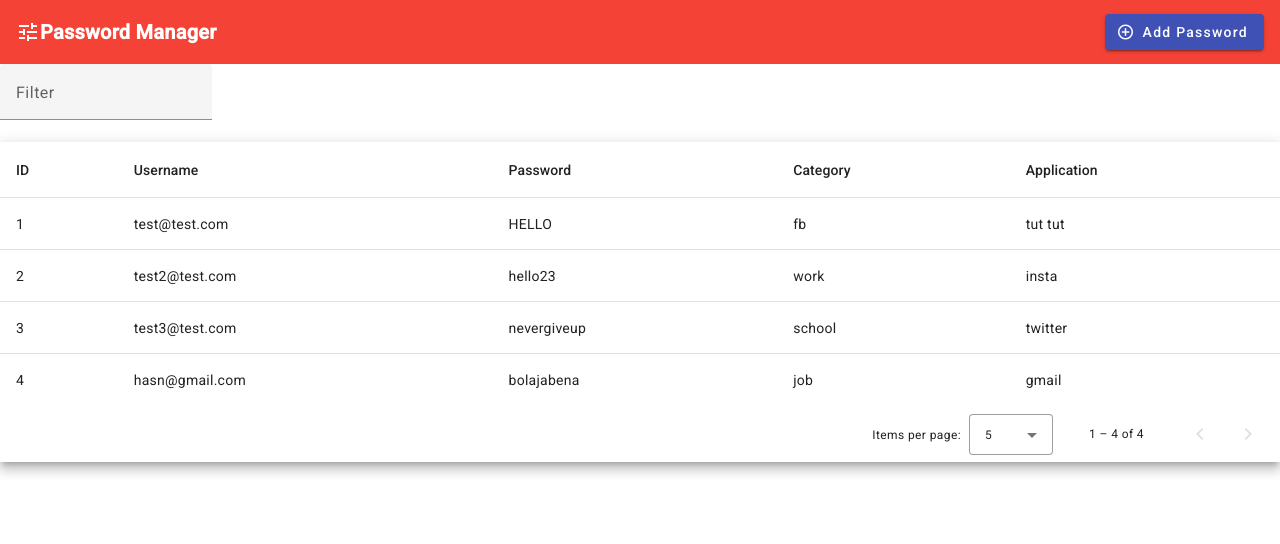
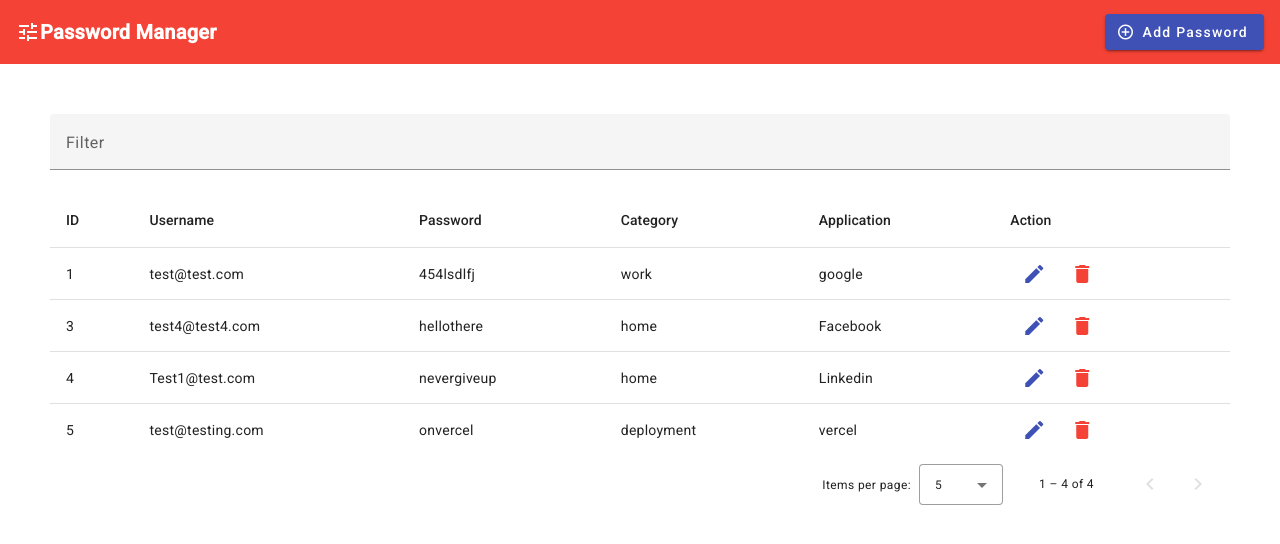
Before and after one commit to mitulchy07/password-manager, an Angular app: page / in a window 1280 px wide. Shown: the top 544 px of the page. Built offline with nearby package versions, Linux system fonts and the light colour scheme; data requests are answered from the project's data file.

Commit message:
action like edit and delete added

```diff
--- a/db.json
+++ b/db.json
@@ -1,32 +1,32 @@
 {
   "passwords": [
     {
-      "category": "fb",
-      "app": "tut tut",
+      "category": "work",
+      "app": "google",
       "userName": "test@test.com",
-      "encryptedPassword": "SEVMTE8=",
+      "encryptedPassword": "NDU0bHNkbGZq",
       "id": 1
     },
     {
-      "category": "work",
-      "app": "insta",
-      "userName": "test2@test.com",
-      "encryptedPassword": "aGVsbG8yMw==",
-      "id": 2
-    },
-    {
-      "category": "school",
-      "app": "twitter",
-      "userName": "test3@test.com",
-      "encryptedPassword": "bmV2ZXJnaXZldXA=",
+      "category": "home",
+      "app": "Facebook",
+      "userName": "test4@test4.com",
+      "encryptedPassword": "aGVsbG90aGVyZQ==",
       "id": 3
     },
     {
-      "category": "job",
-      "app": "gmail",
-      "userName": "hasn@gmail.com",
-      "encryptedPassword": "Ym9sYWphYmVuYQ==",
+      "category": "home",
+      "app": "Linkedin",
+      "userName": "Test1@test.com",
+      "encryptedPassword": "bmV2ZXJnaXZldXA=",
       "id": 4
+    },
+    {
+      "category": "deployment",
+      "app": "vercel",
+      "userName": "test@testing.com",
+      "encryptedPassword": "b252ZXJjZWw=",
+      "id": 5
     }
   ]
 }
--- a/src/app/app.component.html
+++ b/src/app/app.component.html
@@ -8,12 +8,13 @@
     </button>
   </mat-toolbar>
 
+  <div class="main-body">
     <mat-form-field>
       <mat-label>Filter</mat-label>
       <input matInput (keyup)="applyFilter($event)" placeholder="Ex. Mia" #input>
     </mat-form-field>
 
-  <div class="mat-elevation-z8">
+    <div class="table-container">
       <table mat-table [dataSource]="dataSource" matSort>
 
         <!-- ID Column -->
@@ -45,6 +46,19 @@
           <th mat-header-cell *matHeaderCellDef mat-sort-header> Application </th>
           <td mat-cell *matCellDef="let row"> {{row.app}} </td>
         </ng-container>
+        <!-- Action Column -->
+        <ng-container matColumnDef="action">
+          <th mat-header-cell *matHeaderCellDef mat-sort-header> Action</th>
+          <td mat-cell *matCellDef="let row">
+            <button mat-icon-button>
+              <mat-icon color="primary">edit</mat-icon>
+            </button>
+            <button mat-icon-button (click)="deleteData(row.id)">
+              <mat-icon color="warn">delete</mat-icon>
+            </button>
+
+          </td>
+        </ng-container>
 
         <tr mat-header-row *matHeaderRowDef="displayedColumns"></tr>
         <tr mat-row *matRowDef="let row; columns: displayedColumns;"></tr>
@@ -57,3 +71,4 @@
 
       <mat-paginator [pageSizeOptions]="[5, 10, 25, 100]" aria-label="Select page of users"></mat-paginator>
     </div>
+  </div>
--- a/src/app/app.component.scss
+++ b/src/app/app.component.scss
@@ -1,3 +1,12 @@
 .example-spacer {
     flex: 1 1 auto;
   }
+
+.main-body{
+  padding: 50px;
+  margin: 0, auto;
+  mat-form-field{
+    width: 100%;
+  }
+
+}
--- a/src/app/app.component.ts
+++ b/src/app/app.component.ts
@@ -5,6 +5,7 @@ import { MatPaginator } from '@angular/material/paginator';
 import { MatSort } from '@angular/material/sort';
 import { MatTableDataSource } from '@angular/material/table';
 import { PasswordsService } from './data/passwords.service';
+import { DialogRef } from '@angular/cdk/dialog';
 
 @Component({
   selector: 'app-root',
@@ -23,6 +24,7 @@ export class AppComponent implements OnInit {
     'encryptedPassword',
     'category',
     'app',
+    'action',
   ];
   dataSource!: MatTableDataSource<any>;
 
@@ -38,11 +40,18 @@ export class AppComponent implements OnInit {
   }
 
   passwordAddEditModal() {
-    this._dialog.open(PasswordAddEditComponent);
+   const dialogRef =  this._dialog.open(PasswordAddEditComponent);
+    dialogRef.afterClosed().subscribe({
+      next: (val) => {
+        if(val){
+          this.gettingData();
+        }
+      }
+    })
   }
-    decodePassword(encodedPassword: string) {
-    this.decodedPassword = atob(encodedPassword);
-  }
+  //   decodePassword(encodedPassword: string) {
+  //   this.decodedPassword = atob(encodedPassword);
+  // }
 
   gettingData() {
     this._passwordService.gettingData().subscribe({
@@ -55,9 +64,6 @@ export class AppComponent implements OnInit {
           row.decodedPassword = atob(row.encryptedPassword);
           return row;
         });
-
-
-
       },
       error: console.log,
     });
@@ -74,4 +80,15 @@ export class AppComponent implements OnInit {
       this.dataSource.paginator.firstPage();
     }
   }
+
+
+  deleteData(id: number){
+    this._passwordService.deleteData(id).subscribe({
+      next: (res) => {
+        alert('Password Deleted')
+        this.gettingData();
+      },
+      error: console.log,
+    })
+  }
 }
--- a/src/app/data/passwords.service.ts
+++ b/src/app/data/passwords.service.ts
@@ -14,4 +14,7 @@ export class PasswordsService {
   gettingData(): Observable<any>{
     return this._http.get('http://localhost:3000/passwords')
   }
+  deleteData(id:number): Observable<any>{
+    return this._http.delete(`http://localhost:3000/passwords/${id}`);
+  }
 }
--- a/src/app/password-add-edit/password-add-edit.component.html
+++ b/src/app/password-add-edit/password-add-edit.component.html
@@ -44,6 +44,6 @@
   </div>
   <div mat-dialog-actions class="action">
     <button mat-raised-button color="primary" type="submit">Save</button>
-    <button mat-raised-button color="warn">Cancel</button>
+    <button mat-raised-button color="warn" type="button" mat-dialog-close="false">Cancel</button>
   </div>
 </form>
--- a/src/app/password-add-edit/password-add-edit.component.ts
+++ b/src/app/password-add-edit/password-add-edit.component.ts
@@ -1,6 +1,6 @@
-import { DialogRef } from '@angular/cdk/dialog';
 import { Component } from '@angular/core';
 import { FormBuilder, FormGroup } from '@angular/forms';
+import { MatDialogRef } from '@angular/material/dialog';
 import { PasswordsService } from '../data/passwords.service';
 // import { MatSnackBar } from '@angular/material/snack-bar';
 
@@ -15,7 +15,7 @@ export class PasswordAddEditComponent {
   constructor(
     private _pf: FormBuilder,
     private _passwordData: PasswordsService,
-    private _dialogRef: DialogRef<PasswordAddEditComponent>
+    private _dialogRef: MatDialogRef<PasswordAddEditComponent>
   ) {
     this.passwordForm = this._pf.group({
       category: '',
@@ -39,7 +39,7 @@ export class PasswordAddEditComponent {
       this._passwordData.addingData(myData).subscribe({
         next: (val: any) => {
           alert('Password Added Successfully.');
-          this._dialogRef.close();
+          this._dialogRef.close(true);
         },
         error: (err: any) => {
           console.error(err);
```
Lines whose indentation alone changed are shown as unchanged.
